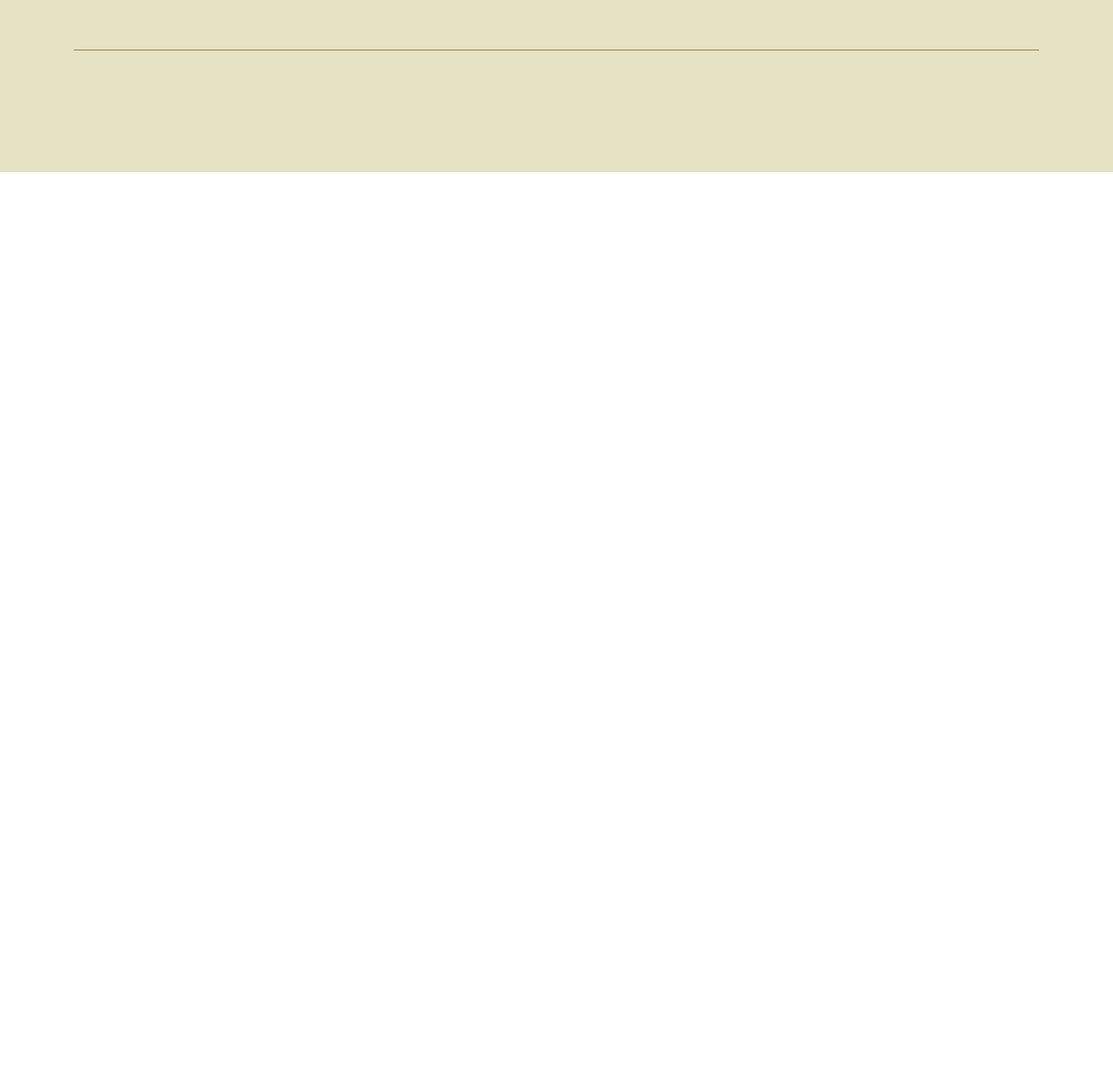
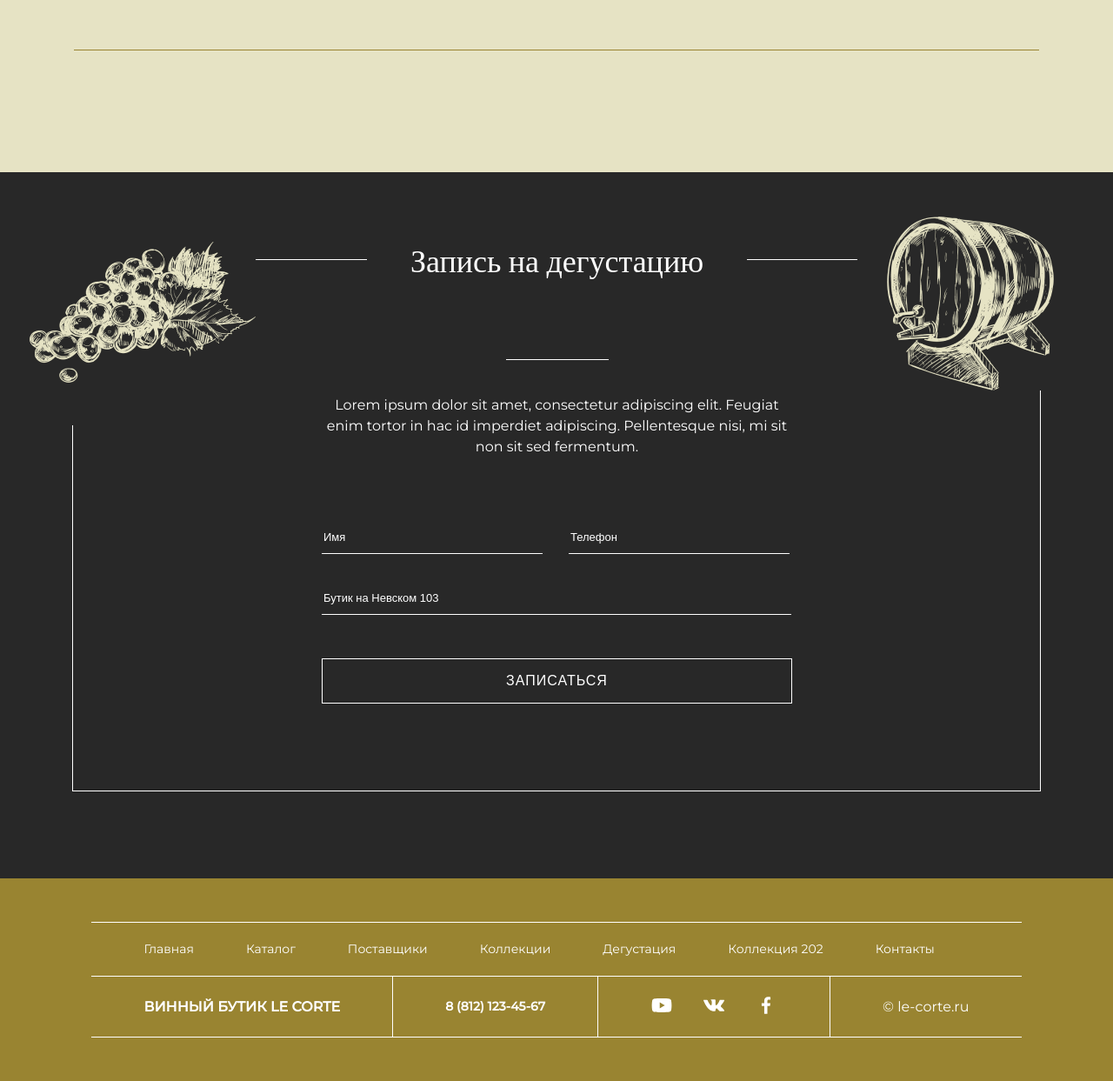
Before and after one commit to KirillTarasenk0/Vine-degustation-landing, a plain HTML site: page index.html in a window 1280 px wide. Shown: the part 2530-3773 px from the top of the page at 87% size. Before the commit the page ends 2728 px from the top, so only its background shows below. Drawn offline with nearby package versions, Linux system fonts and the light colour scheme.

Commit message:
Deleted comments in footer and form parts

```diff
--- a/index.html
+++ b/index.html
@@ -111,7 +111,7 @@
                 <div class="second__bottom-line"></div>
             </div>
         </section>
-        <!--<section class="main__third-section">
+        <section class="main__third-section">
             <div class="main__third-container">
                 <div class="main__forms-border">
                     <div class="main__forms-container">
@@ -139,9 +139,9 @@
                     </div>
                 </div>
             </div>
-        </section>-->
+        </section>
     </main>
-    <!--<footer class="footer">
+    <footer class="footer">
         <div class="footer__container">
             <div class="footer__navigation-container">
                 <ul class="footer__navigation">
@@ -179,6 +179,6 @@
                 </ul>
             </div>
         </div>
-    </footer>-->
+    </footer>
 </body>
 </html>
```
